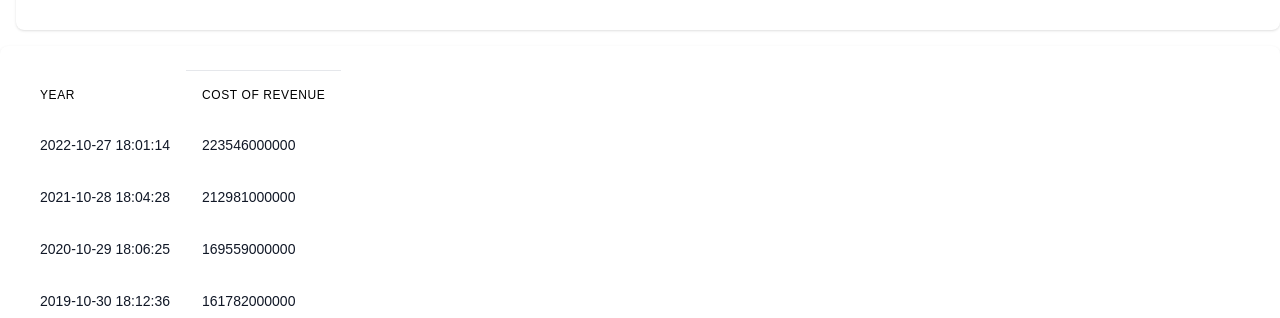
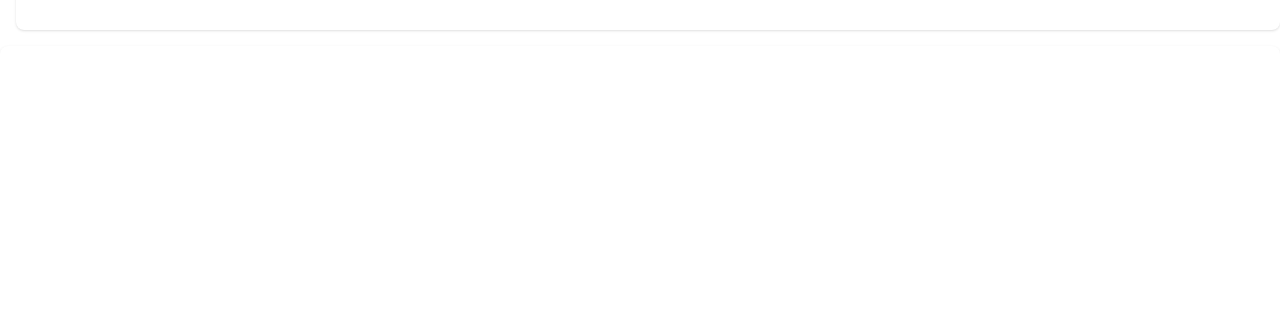
Before and after one commit to SDreow/FinShark, a React (Create React App) app in the folder frontend/: page /design-guide in a window 1280 px wide. Shown: the part 482-800 px from the top of the page. Built offline with nearby package versions, Linux system fonts and the light colour scheme.

Commit message:
Add Income Statement

```diff
--- a/frontend/src/Components/IncomeStatement/IncomeStatement.tsx
+++ b/frontend/src/Components/IncomeStatement/IncomeStatement.tsx
@@ -1,11 +1,89 @@
-import React from 'react'
+import React, { useEffect, useState } from "react";
+import { CompanyIncomeStatement } from "../../company";
+import { useOutletContext } from "react-router";
+import { getIncomeStatement } from "../../api";
+import Table from "../Table/Table";
 
-type Props = {}
+type Props = {};
+
+const configs = [
+  {
+    Label: "Date",
+    render: (company: CompanyIncomeStatement) => company.date,
+  },
+  {
+    Label: "Revenue",
+    render: (company: CompanyIncomeStatement) => company.revenue,
+  },
+  {
+    Label: "Cost Of Revenue",
+    render: (company: CompanyIncomeStatement) => company.costOfRevenue,
+  },
+  {
+    Label: "Depreciation",
+    render: (company: CompanyIncomeStatement) =>
+      company.depreciationAndAmortization,
+  },
+  {
+    Label: "Operating Income",
+    render: (company: CompanyIncomeStatement) => company.operatingIncome,
+  },
+  {
+    Label: "Income Before Taxes",
+    render: (company: CompanyIncomeStatement) => company.incomeBeforeTax,
+  },
+  {
+    Label: "Net Income",
+    render: (company: CompanyIncomeStatement) => company.netIncome,
+  },
+  {
+    Label: "Net Income Ratio",
+    render: (company: CompanyIncomeStatement) => company.netIncomeRatio,
+  },
+  {
+    Label: "Earnings Per Share",
+    render: (company: CompanyIncomeStatement) => company.eps,
+  },
+  {
+    Label: "Earnings Per Diluted",
+    render: (company: CompanyIncomeStatement) => company.epsdiluted,
+  },
+  {
+    Label: "Gross Profit Ratio",
+    render: (company: CompanyIncomeStatement) => company.grossProfitRatio,
+  },
+  {
+    Label: "Opearting Income Ratio",
+    render: (company: CompanyIncomeStatement) => company.operatingIncomeRatio,
+  },
+  {
+    Label: "Income Before Taxes Ratio",
+    render: (company: CompanyIncomeStatement) => company.incomeBeforeTaxRatio,
+  },
+];
 
 const IncomeStatement = (props: Props) => {
+  const ticker = useOutletContext<string>();
+  const [incomeStatement, setIncomeStatement] =
+    useState<CompanyIncomeStatement[]>();
+  useEffect(() => {
+    const incomeStatementFetch = async () => {
+      const result = await getIncomeStatement(ticker!);
+      setIncomeStatement(result!.data);
+    };
+    incomeStatementFetch();
+  }, []);
   return (
-    <div>IncomeStatement</div>
-  )
-}
+    <>
+      {incomeStatement ? (
+        <>
+          <Table config={configs} data={incomeStatement} />
+        </>
+      ) : (
+        <>Loading...</>
+      )}
+    </>
+  );
+};
 
-export default IncomeStatement
+export default IncomeStatement;
--- a/frontend/src/Components/Table/Table.tsx
+++ b/frontend/src/Components/Table/Table.tsx
@@ -1,39 +1,19 @@
-import React from "react";
-import { testIncomeStatementData } from "./testData";
-import { config } from "dotenv";
+type Props = {
+  config: any;
+  data: any;
+};
 
-const data = testIncomeStatementData;
-
-type Props = {};
-
-type Company = (typeof data)[0];
-
-const configs = [
-  {
-    Label: "Year",
-    render: (company: Company) => company.acceptedDate,
-  },
-  {
-    Label: "Cost of Revenue",
-    render: (company: Company) => company.costOfRevenue,
-  },
-];
-
-const Table = (props: Props) => {
-  const renderRows = data.map((company) => {
+const Table = ({ config, data }: Props) => {
+  const renderRows = data.map((company: any) => {
     return (
       <tr key={company.cik}>
-        {configs.map((val: any) => {
-          return (
-            <td className="p-4 whitespace-nowrap text-sm font-normal text-gray-900">
-              {val.render(company)}
-            </td>
-          );
+        {config.map((val: any) => {
+          return <td className="p-3">{val.render(company)}</td>;
         })}
       </tr>
     );
   });
-  const renderedHeaders = configs.map((config: any) => {
+  const renderedHeaders = config.map((config: any) => {
     return (
       <th
         className="p-4 text-left text-xs font-medium text-fray-500 uppercase tracking-wider"
--- a/frontend/src/Pages/DesignPage/DesignPage.tsx
+++ b/frontend/src/Pages/DesignPage/DesignPage.tsx
@@ -22,7 +22,7 @@
         aspects of the app.
       </h2>
       <RatioList data={testIncomeStatementData} config={tableConfig}/>
-      <Table />
+      <Table data={testIncomeStatementData} config={tableConfig}/>
     </>
   );
 };
--- a/frontend/src/api.tsx
+++ b/frontend/src/api.tsx
@@ -1,5 +1,11 @@
 import axios from "axios";
-import { CompanyKeyMetrics, CompanyProfile, CompanySearch } from "./company";
+import {
+  CompanyBalanceSheet,
+  CompanyIncomeStatement,
+  CompanyKeyMetrics,
+  CompanyProfile,
+  CompanySearch,
+} from "./company";
 interface SearchResponse {
   data: CompanySearch[];
 }
@@ -25,7 +31,7 @@
   try {
     const data = await axios.get<CompanyProfile[]>(
       `https://financialmodelingprep.com/api/v3/profile/${query}?apikey=${process.env.REACT_APP_API_KEY}`
-    )
+    );
     return data;
   } catch (error: any) {
     console.log("error message from API:", error.message);
@@ -36,9 +42,29 @@
   try {
     const data = await axios.get<CompanyKeyMetrics[]>(
       `https://financialmodelingprep.com/api/v3/key-metrics-ttm/${query}?limit=40&apikey=${process.env.REACT_APP_API_KEY}`
-    )
+    );
     return data;
   } catch (error: any) {
     console.log("error message from API:", error.message);
   }
 };
+export const getIncomeStatement = async (query: string) => {
+  try {
+    const data = await axios.get<CompanyIncomeStatement[]>(
+      `https://financialmodelingprep.com/api/v3/income-statement/${query}?limit=50&apikey=${process.env.REACT_APP_API_KEY}`
+    );
+    return data;
+  } catch (error: any) {
+    console.log("error message: ", error.message);
+  }
+};
+export const getBalanceSheet = async (query: string) => {
+  try {
+    const data = await axios.get<CompanyBalanceSheet[]>(
+      `https://financialmodelingprep.com/api/v3/balance-sheet-statement/${query}?limit=20&apikey=${process.env.REACT_APP_API_KEY}`
+    );
+    return data;
+  } catch (error: any) {
+    console.log("error message: ", error.message);
+  }
+};
```
